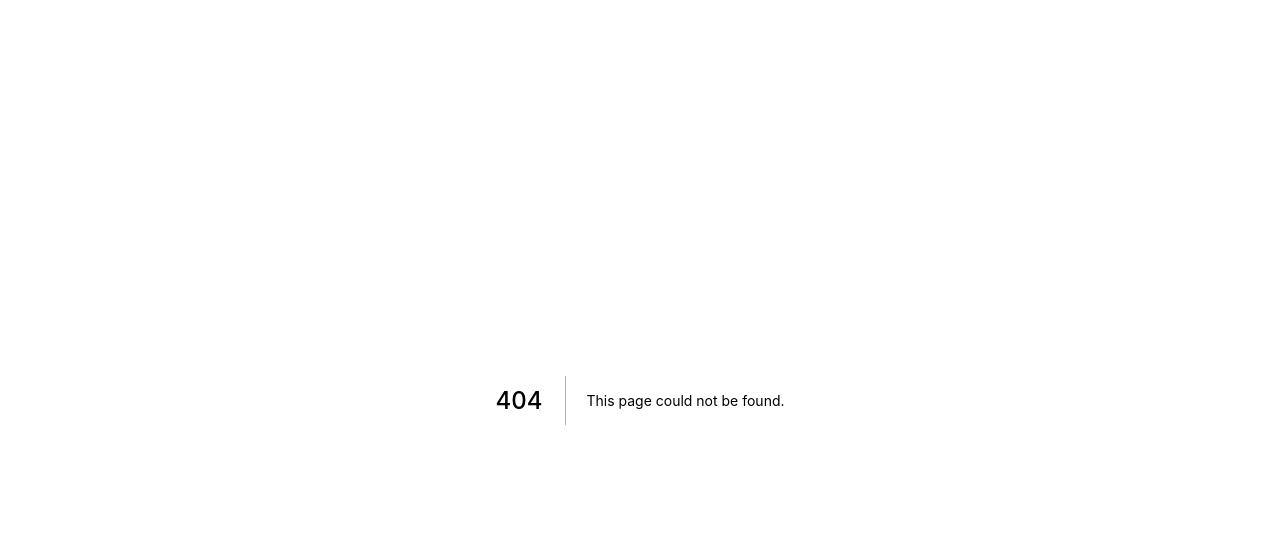
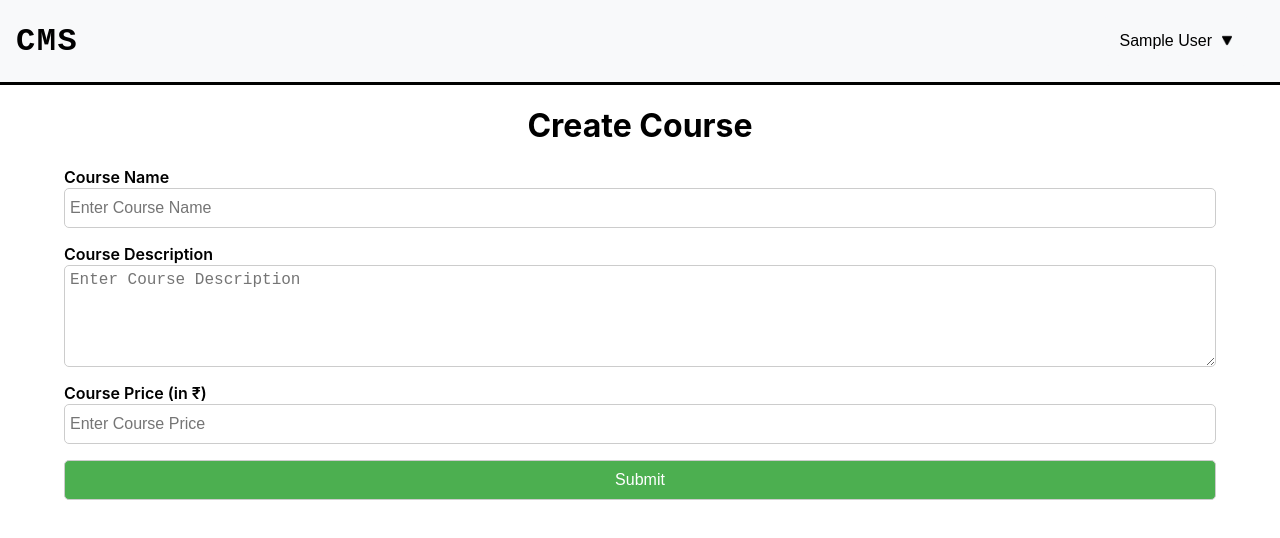
Before and after one commit to divyanshkhetan/cms-project, a Next.js app: page /faculty/createCourse in a window 1280 px wide. Before the commit this address had no page. Shown: the top 538 px of the page. Built offline with nearby package versions, Linux system fonts and the light colour scheme; no server answers; sample sign-in values are in the browser's storage.

Commit message:
added create course form

```diff
--- a/components/navbar.js
+++ b/components/navbar.js
@@ -3,20 +3,24 @@ import { useSession, signOut } from "next-auth/react";
 import Image from "next/image";
 import Link from "next/link";
 
-export default function NavBar() {
+export default function NavBar({ createcourse = true }) {
   const { data: session, status } = useSession();
 
   return (
     <div>
       <nav className={styles.navbar}>
         <div className={styles.navbarContent}>
-          <div className="banner">CMS</div>
+          <Link href="/">
+            <div className="banner">CMS</div>
+          </Link>
           <div className={styles.loginSection}>
-            {session.user.userType == "faculty" ? (
+            {session.user.userType == "faculty" && createcourse ? (
               <div className={styles.createCourse}>
-                <button className={styles.createCourseBtn}>
-                  Create Course
-                </button>
+                <Link href="/faculty/createCourse">
+                  <button className={styles.createCourseBtn}>
+                    Create Course
+                  </button>
+                </Link>
               </div>
             ) : null}
             {status === "authenticated" ? (
--- a/components/navbar.module.css
+++ b/components/navbar.module.css
@@ -1,7 +1,7 @@
 .navbar{
     padding: 1rem;
     background-color: #f8f9fa;
-    border-bottom: 1px solid #e9ecef;
+    border-bottom: 3px solid var(--text-main);
 }
 
 .navbarContent{
--- a/models/courses.js
+++ b/models/courses.js
@@ -1,4 +1,5 @@
 import mongoose from "mongoose";
+import nanoid from "nanoid";
 let { Schema } = mongoose;
 
 let course = new Schema({
@@ -8,8 +9,7 @@ let course = new Schema({
   },
   courseId: {
     type: String,
-    required: true,
-    unique: true,
+    default: () => nanoid(10),
   },
   description: {
     type: String,
@@ -20,7 +20,7 @@ let course = new Schema({
     default: 0,
   },
   Instructor: [{ type: Schema.Types.ObjectId, ref: "User" }],
-  Fee: {
+  Price: {
     type: Number,
     default: 0,
   },
--- a/package.json
+++ b/package.json
@@ -13,6 +13,7 @@
     "bcrypt": "^5.0.1",
     "classnames": "^2.3.1",
     "mongoose": "^6.3.2",
+    "nanoid": "^3.3.4",
     "next": "12.1.6",
     "next-auth": "^4.3.4",
     "react": "18.1.0",
--- a/pages/api/login.js
+++ b/pages/api/login.js
@@ -12,6 +12,7 @@ const handler = async (req, res) => {
       try {
         const user = await User.findOne({ email });
         if (user) {
+          // console.log(user._id.toString());
           const passwordMatch = await bcrypt.compare(password, user.password);
           if (passwordMatch) {
             return res.status(200).json({
--- /dev/null
+++ b/pages/faculty/createCourse.js
@@ -0,0 +1,64 @@
+import NavBar from "../../components/navbar";
+import styles from "./createCourse.module.css";
+import { getSession } from "next-auth/react";
+
+export default function CreateCourse() {
+  return (
+    <>
+      <NavBar createcourse={false} />
+      <div className={styles.container}>
+        <h1>Create Course</h1>
+        <form>
+          <div className={styles.formGroup}>
+            <label htmlFor="courseName">Course Name</label>
+            <input
+              type="text"
+              className={styles.formControl}
+              id="courseName"
+              placeholder="Enter Course Name"
+              required
+            />
+          </div>
+          <div className={styles.formGroup}>
+            <label htmlFor="courseDescription">Course Description</label>
+            <textarea
+              type="text"
+              className={styles.formControl}
+              id="courseDescription"
+              placeholder="Enter Course Description"
+              rows={5}
+              required
+            />
+          </div>
+          <div className={styles.formGroup}>
+            <label htmlFor="coursePrice">Course Price (in ₹)</label>
+            <input
+              type="number"
+              className={styles.formControl}
+              id="coursePrice"
+              placeholder="Enter Course Price"
+            />
+          </div>
+          <button type="submit" className={styles.submit}>
+            Submit
+          </button>
+        </form>
+      </div>
+    </>
+  );
+}
+
+export async function getServerSideProps(context) {
+  const session = await getSession({ req: context.req });
+
+  if (session) {
+    return { props: { session } };
+  } else {
+    return {
+      redirect: {
+        destination: "/",
+        permanent: false,
+      },
+    };
+  }
+}
--- /dev/null
+++ b/pages/faculty/createCourse.module.css
@@ -0,0 +1,46 @@
+.container{
+    width: 100%;
+    height: 100%;
+    display: flex;
+    flex-direction: column;
+    justify-content: center;
+    align-items: center;
+}
+
+.formGroup{
+    width: 100%;
+    min-width: 90vw;
+    display: flex;
+    flex-direction: column;
+    justify-content: center;
+    margin-bottom: 1rem;
+}
+
+.formGroup label{
+    align-self: left;
+    font-weight: 600;
+    margin-bottom: 1px;
+}
+
+.formControl{
+    width: 100%;
+    min-height: 40px;
+    border-radius: 5px;
+    border: 1px solid #ccc;
+    padding: 5px;
+    outline: none;
+    font-size: 1rem;
+}
+
+.submit{
+    width: 100%;
+    height: 40px;
+    border-radius: 5px;
+    border: 1px solid #ccc;
+    padding: 5px;
+    outline: none;
+    font-size: 1rem;
+    background-color: var(--color-success);
+    color: #fff;
+    cursor: pointer;
+}
--- a/styles/globals.css
+++ b/styles/globals.css
@@ -45,6 +45,7 @@ button{
   color: var(--text-main);
   font-family: 'Courier New', Courier, monospace;
   user-select: none;
+  cursor: pointer;
 }
 
 .display-block {
```
Also changed, not shown: 1 other file (tests, documents, lock files or other folders).
